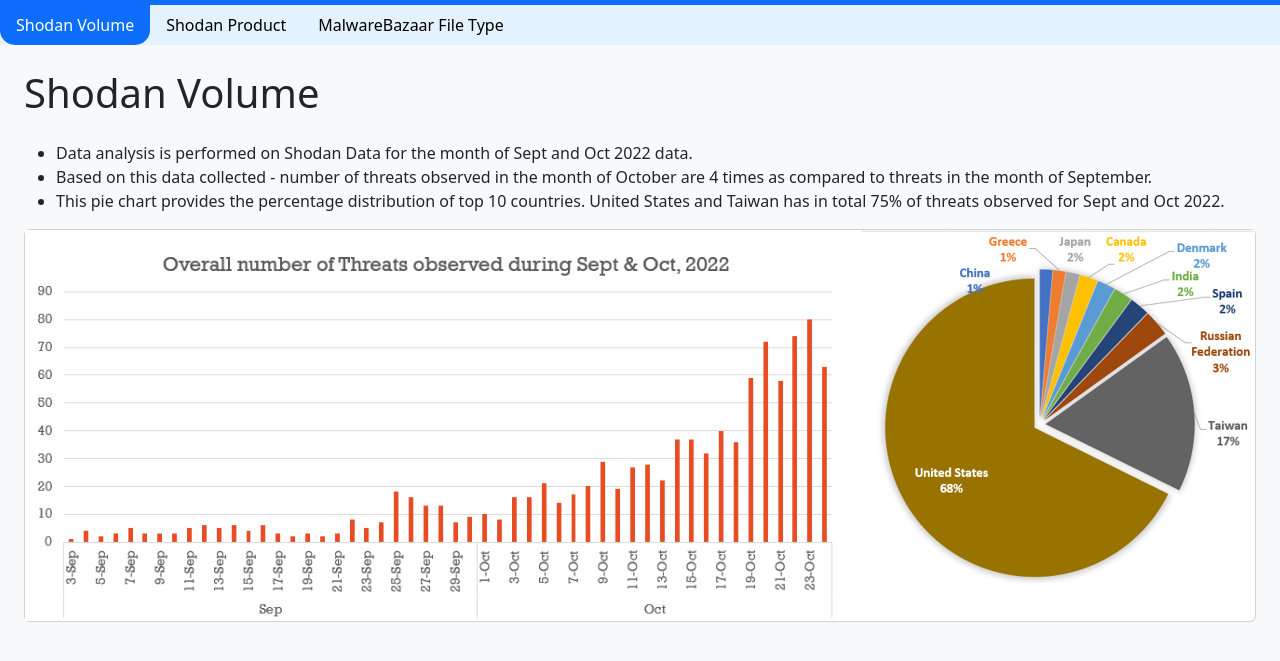
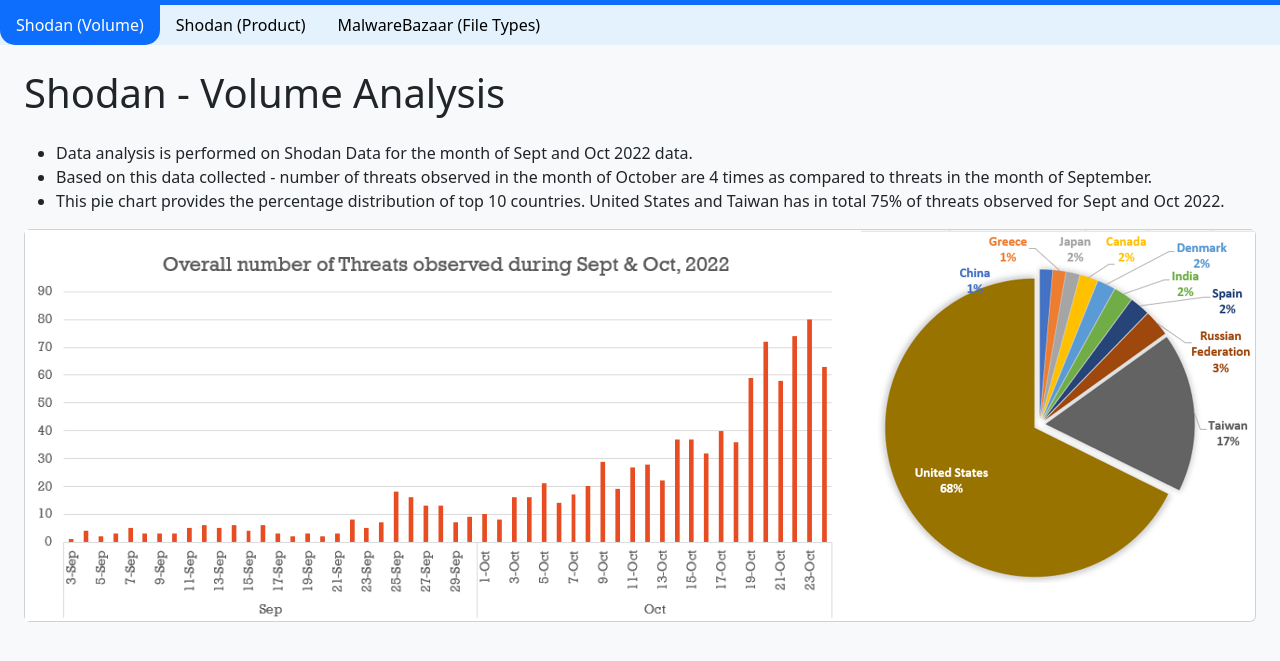
Before and after one commit to sychi77/T596, a plain HTML site: page visualization.html in a window 1280 px wide. Shown: the part 111-772 px from the top of the page. Drawn offline with nearby package versions, Linux system fonts and the light colour scheme.

Commit message:
Update analytics, viz

```diff
--- a/visualization.html
+++ b/visualization.html
@@ -63,15 +63,15 @@
     <ul class="nav nav-pills" id="pills-tab" role="tablist" style="background: #e3f2fd;">
         <li class="nav-item" role="presentation">
             <button class="nav-link active" id="pills-shodan1-tab" data-bs-toggle="pill" data-bs-target="#pills-shodan1"
-                type="button" role="tab" aria-controls="pills-shodan1" aria-selected="true">Shodan Volume</button>
+                type="button" role="tab" aria-controls="pills-shodan1" aria-selected="true">Shodan (Volume)</button>
         </li>
         <li class="nav-item" role="presentation">
             <button class="nav-link" id="pills-shodan2-tab" data-bs-toggle="pill" data-bs-target="#pills-shodan2"
-                type="button" role="tab" aria-controls="pills-shodan2" aria-selected="false">Shodan Product</button>
+                type="button" role="tab" aria-controls="pills-shodan2" aria-selected="false">Shodan (Product)</button>
         </li>
         <li class="nav-item" role="presentation">
             <button class="nav-link" id="pills-malware-tab" data-bs-toggle="pill" data-bs-target="#pills-malware"
-                type="button" role="tab" aria-controls="pills-malware" aria-selected="false">MalwareBazaar File Type</button>
+                type="button" role="tab" aria-controls="pills-malware" aria-selected="false">MalwareBazaar (File Types)</button>
         </li>
     </ul>
     <!-- Body Content -->
@@ -83,7 +83,7 @@
                 aria-labelledby="pills-shodan1-tab">
                 <!-- Title -->
                 <div class="mb-4" style="text-align: left;">
-                    <h1>Shodan Volume</h1>
+                    <h1>Shodan - Volume Analysis</h1>
                 </div>
                 <ul>
                     <li>Data analysis is performed on Shodan Data for the month of Sept and Oct 2022 data.</li>
@@ -106,7 +106,7 @@
                 aria-labelledby="pills-shodan2-tab">
                 <!-- Title -->
                 <div class="mb-4" style="text-align: left;">
-                    <h1>Shodan Product</h1>
+                    <h1>Shodan - Product Analysis</h1>
                 </div>
                 <ul>
                     <li>These visualizations are created from Shodan data based on Pivot chart created on Number of Products and number of threats observed on each product</li>
@@ -121,7 +121,7 @@
             <div class="tab-pane fade p-4" id="pills-malware" role="tabpanel" aria-labelledby="pills-malware-tab">
                 <!-- Title -->
                 <div class="mb-4" style="text-align: left;">
-                    <h1>MalwareBazaar File Type</h1>
+                    <h1>MalwareBazaar - File Types Analysis</h1>
                 </div>
                 <ul>
                     <li>Extracted the Last week of October data from Malwarebazaar. Total number of malwares analyzed - 1350 </li>
```
Also changed, not shown: analytics.html (+3 -2 lines), assets/analytics/malware_approach.png (added).
